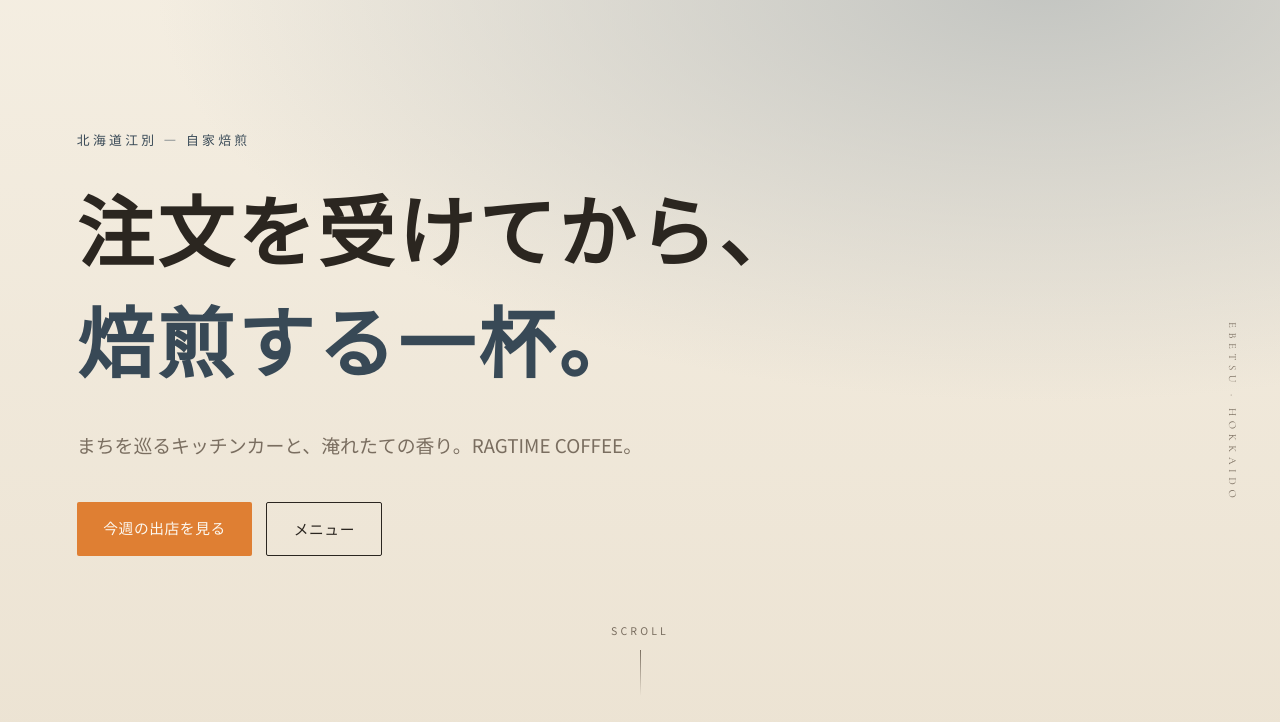
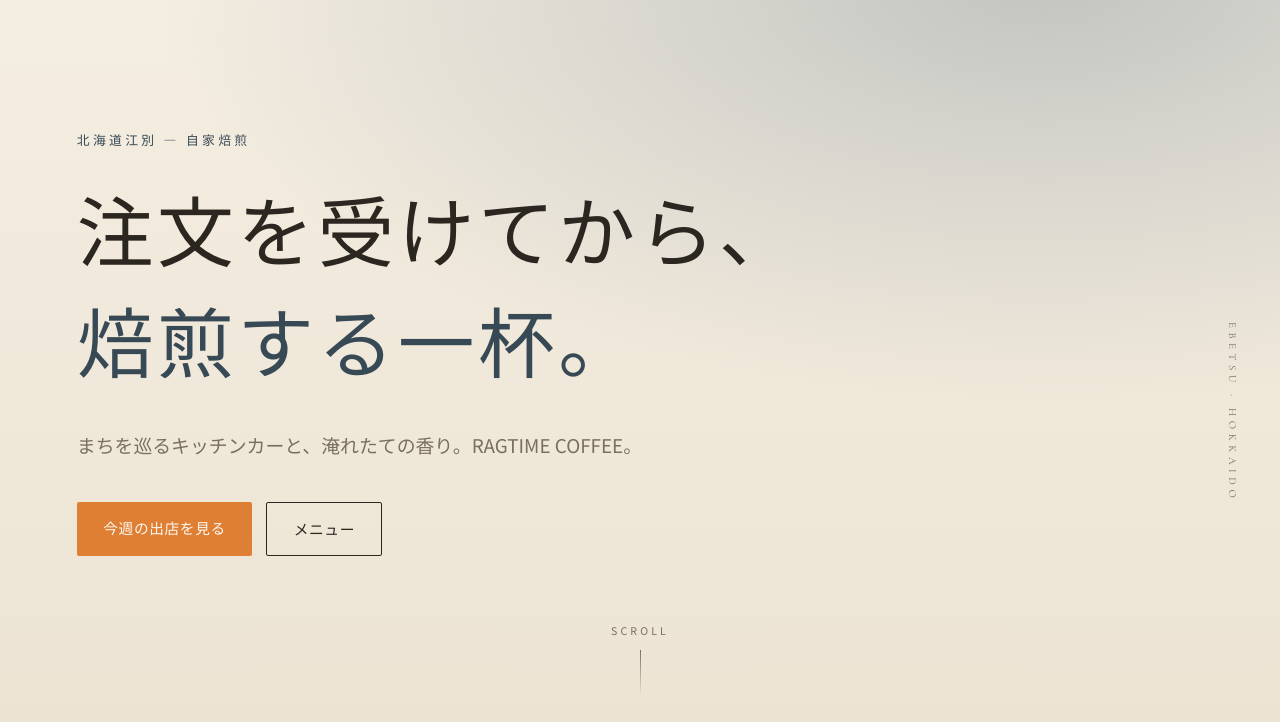
Before and after one commit to KKKDeveloper/ragtime-coffee-preview, a plain HTML site: page index.html in a window 1280 px wide. Both pictures are taken after a click on the button "日本語". Shown: the part 78-800 px from the top of the page. Drawn offline with nearby package versions, Linux system fonts and the light colour scheme.

Commit message:
refine: 和文見出しを中華風の明朝からモダンな日本語ゴシックへ
- Shippori Mincho(高コントラスト明朝=中華看板風に見える)を廃止
- 和文見出しを Zen Kaku Gothic New(モダンな日本語ゴシック)に変更
- Latinは Cormorant Garamond のまま優雅さを維持
- ヒーロー見出しの太さをロード済みウェイト(500)に整合

Co-Authored-By: Claude Opus 4.8 (1M context) <noreply@anthropic.com>

```diff
--- a/css/style.css
+++ b/css/style.css
@@ -27,8 +27,8 @@
   --line:   #e3d9c9;        /* 罫線 */
   --white:  #fcf8f1;
 
-  /* Latin見出し=Cormorant(優雅な高コントラストセリフ) / 和文見出し=Shippori Mincho(細め) */
-  --serif: "Cormorant Garamond", "Shippori Mincho", "Noto Sans JP", serif;
+  /* Latin見出し=Cormorant(優雅なセリフ) / 和文見出し=Zen Kaku Gothic New(モダンな日本語ゴシック) */
+  --serif: "Cormorant Garamond", "Zen Kaku Gothic New", "Noto Sans JP", serif;
   --sans:  "Noto Sans JP", system-ui, -apple-system, "Hiragino Sans", sans-serif;
 
   --wrap: 1120px;
@@ -49,11 +49,11 @@ a { color: inherit; text-decoration: none; }
 img { max-width: 100%; display: block; }
 h1, h2, h3 { font-family: var(--serif); font-weight: 500; line-height: 1.3; letter-spacing: .02em; }
 
-/* lang-specific: 和文・中韓の見出しは細めの明朝で上品に */
+/* lang-specific: 和文・中韓の見出しはモダンな日本語ゴシックで（中華風の明朝を避ける） */
 :lang(ja) h1, :lang(ja) h2, :lang(ja) h3,
 :lang(zh) h1, :lang(zh) h2, :lang(zh) h3,
 :lang(ko) h1, :lang(ko) h2, :lang(ko) h3 {
-  font-family: "Shippori Mincho", "Noto Sans JP", serif; font-weight: 600;
+  font-family: "Zen Kaku Gothic New", "Noto Sans JP", sans-serif; font-weight: 500;
 }
 
 /* ---------- buttons ---------- */
@@ -155,7 +155,7 @@ h1, h2, h3 { font-family: var(--serif); font-weight: 500; line-height: 1.3; lett
 }
 .hero-title {
   font-size: clamp(2.4rem, 6.2vw, 4.8rem); line-height: 1.32;
-  letter-spacing: .045em; font-weight: 600;
+  letter-spacing: .045em; font-weight: 500;
 }
 /* 行ごとにクリップして下から立ち上げる */
 .hero-title .line { display: block; overflow: hidden; padding-bottom: .12em; }
--- a/index.html
+++ b/index.html
@@ -15,7 +15,7 @@
 
   <link rel="preconnect" href="https://fonts.googleapis.com" />
   <link rel="preconnect" href="https://fonts.gstatic.com" crossorigin />
-  <link href="https://fonts.googleapis.com/css2?family=Cormorant+Garamond:ital,wght@0,400;0,500;0,600;1,400;1,500&family=Noto+Sans+JP:wght@300;400;500;700&family=Shippori+Mincho:wght@400;500;600;700&display=swap" rel="stylesheet" />
+  <link href="https://fonts.googleapis.com/css2?family=Cormorant+Garamond:ital,wght@0,400;0,500;0,600;1,400;1,500&family=Noto+Sans+JP:wght@300;400;500;700&family=Zen+Kaku+Gothic+New:wght@400;500;700&display=swap" rel="stylesheet" />
 
   <link rel="stylesheet" href="css/style.css" />
 </head>
```
